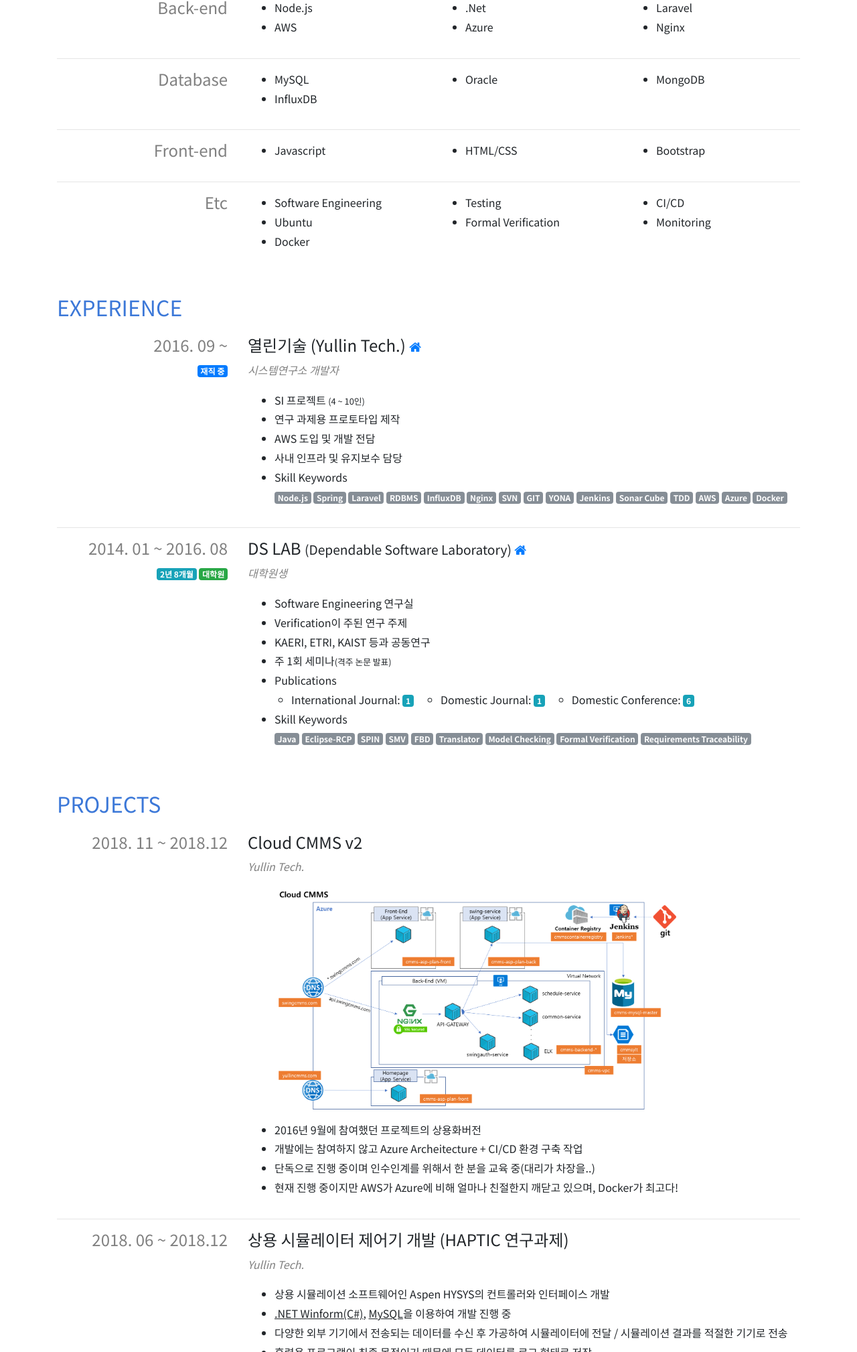
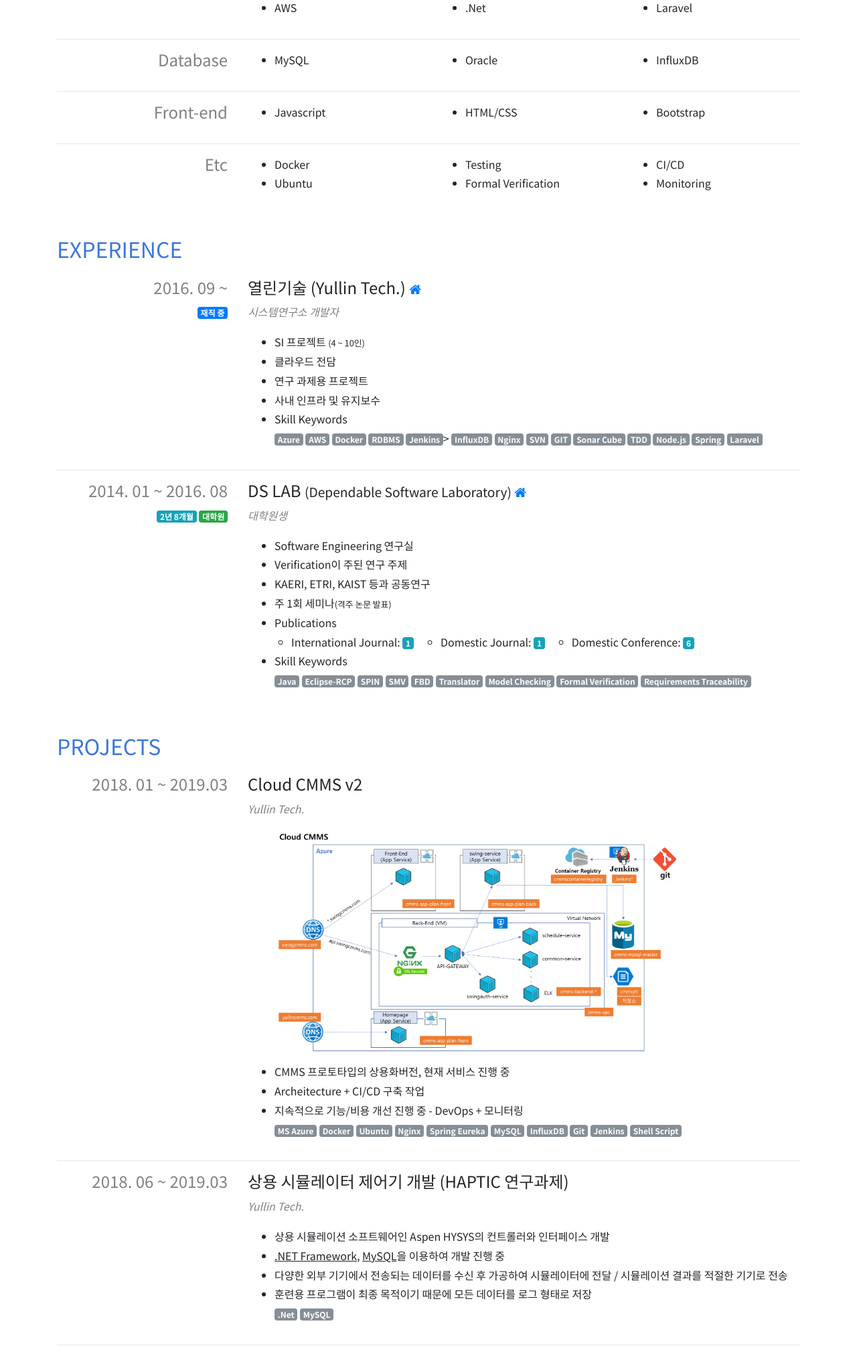
Before and after one commit to radic2510/resume, a website: page index.html in a window 1280 px wide. Shown: the part 782-2800 px from the top of the page at 67% size. Drawn offline with nearby package versions, Linux system fonts and the light colour scheme.

Commit message:
a little update

```diff
--- a/index.html
+++ b/index.html
@@ -96,9 +96,9 @@
         </div>
         <div class="col-12 col-md-9">
           <p></p>
-          <p>Software Engineering에 뿌리를 두고 테스팅과 검증 부분에 대하여 계속해서 고민해가고 있는 개발자입니다.</p>
-          <p>다양한 언어와 다양한 DB, 다양한 환경에서 프로젝트를 수행해왔으며 완전한 JS Full Stack을 목표로 정진하고 있습니다. 언제나 요구사항에 유연하게 대처할 수 있도록 유지 보수와 확장성, 가변성을 고려하고 부끄럽지 않은 코드를 만들기 위해서 한줄 한줄에 200%의 노력을 쏟고 있습니다.</p>
-          <p>새로운 지식을 접하는 것을 병적으로 좋아합니다. 개발 커뮤니티를 통해서 다른 개발자들과 지속해서 교류하여 저 자신의 부족한 점을 깨닫고 다양한 세미나와 강좌에 참여하여 견문을 넓히고 노하우를 배워가는 것이 너무나도 즐겁습니다. </p>
+          <p>Software Engineering으로 뿌리를 튼튼하게 두고 열심히 나무를 키워가고 있는 개발자(?)입니다.</p>
+          <p>다양한 언어와 다양한 DB, 다양한 환경에서 다양한 프로젝트로 경험을 쌓아가고 훗날 Full Stack 개발자라고 당당하게 얘기할 수 있도록 정진하고 있습니다. 그런데 지금은 DevOps에 매료되어 있는 상황입니다. <strike>삼천포..</strike></p>
+          <p>새로운 지식을 접하는 것을 병적으로 좋아합니다. 커뮤니티와 스터디를 통해서 다른 개발자들과 지속해서 교류하여 저 자신의 부족한 점을 깨닫고 다양한 세미나와 강좌에 참여하여 견문을 넓히고 노하우를 배워가는 것이 너무나도 즐겁습니다. </p>
         </div>
       </div>
       <!-- Introduce End -->
@@ -113,6 +113,7 @@
                   SKILLS
                 </span>
               </h2>
+
             </div>
           </div>
           <div class="row">
@@ -134,20 +135,20 @@
                 <div class="col">
                   <ul>
                     <li>
-                      .Net
+                      Azure
                     </li>
                     <li>
-                      Azure
+                      .Net
                     </li>
                   </ul>
                 </div>
                 <div class="col">
                   <ul>
                     <li>
-                      Laravel
+                      Nginx
                     </li>
                     <li>
-                      Nginx
+                      Laravel
                     </li>
                   </ul>
                 </div>
@@ -167,9 +168,6 @@
                     <li>
                       MySQL
                     </li>
-                    <li>
-                      InfluxDB
-                    </li>
                   </ul>
                 </div>
                 <div class="col">
@@ -182,7 +180,7 @@
                 <div class="col">
                   <ul>
                     <li>
-                      MongoDB
+                      InfluxDB
                     </li>
                   </ul>
                 </div>
@@ -232,13 +230,10 @@
                 <div class="col">
                   <ul>
                     <li>
-                      Software Engineering
+                      Docker
                     </li>
                     <li>
                       Ubuntu
-                    </li>
-                    <li>
-                      Docker
                     </li>
                   </ul>
                 </div>
@@ -298,26 +293,26 @@
                   <i class="gray">시스템연구소 개발자</i>
                   <ul class="pt-3">
                     <li>SI 프로젝트 <small>(4 ~ 10인)</small></li>
-                    <li>연구 과제용 프로토타입 제작</li>
-                    <li>AWS 도입 및 개발 전담</li>
-                    <li>사내 인프라 및 유지보수 담당</li>
+                    <li>클라우드 전담</li>
+                    <li>연구 과제용 프로젝트</li>
+                    <li>사내 인프라 및 유지보수</li>
                     <li><strong>Skill Keywords</strong></li>
                     <div>
-                      <span class="badge badge-secondary">Node.js</span>
-                      <span class="badge badge-secondary">Spring</span>
-                      <span class="badge badge-secondary">Laravel</span>
+
+                      <span class="badge badge-secondary">Azure</span>
+                      <span class="badge badge-secondary">AWS</span>
+                      <span class="badge badge-secondary">Docker</span>
                       <span class="badge badge-secondary">RDBMS</span>
+                      <span class="badge badge-secondary">Jenkins</span>>
                       <span class="badge badge-secondary">InfluxDB</span>
                       <span class="badge badge-secondary">Nginx</span>
                       <span class="badge badge-secondary">SVN</span>
                       <span class="badge badge-secondary">GIT</span>
-                      <span class="badge badge-secondary">YONA</span>
-                      <span class="badge badge-secondary">Jenkins</span>
                       <span class="badge badge-secondary">Sonar Cube</span>
                       <span class="badge badge-secondary">TDD</span>
-                      <span class="badge badge-secondary">AWS</span>
-                      <span class="badge badge-secondary">Azure</span>
-                      <span class="badge badge-secondary">Docker</span>
+                      <span class="badge badge-secondary">Node.js</span>
+                      <span class="badge badge-secondary">Spring</span>
+                      <span class="badge badge-secondary">Laravel</span>
                     </div>
                   </ul>
                 </div>
@@ -391,7 +386,7 @@
             <div class="col">
               <div class="row">
                 <div class="col-md-3 col-12 text-md-right">
-                  <h4 class="gray">2018. 11 ~ 2018.12</h4>
+                  <h4 class="gray">2018. 01 ~ 2019.03</h4>
                 </div>
                 <div class="col-md-9 col-12">
                   <h4>Cloud CMMS v2</h4>
@@ -400,10 +395,21 @@
                     <div class="pb-3">
                         <img class="project-img img-fluid rounded" src="static/image/Azure_architecture_yullin.png" alt="CMMS AWS archeitecture" title="CMMS 개발 당시의 AWS 구조">
                     </div>
-                    <li>2016년 9월에 참여했던 프로젝트의 상용화버전</li>
-                    <li>개발에는 참여하지 않고 Azure Archeitecture + CI/CD 환경 구축 작업</li>
-                    <li>단독으로 진행 중이며 인수인계를 위해서 한 분을 교육 중(대리가 차장을..)</li>
-                    <li>현재 진행 중이지만 AWS가 Azure에 비해 얼마나 친절한지 깨닫고 있으며, Docker가 최고다!</li>
+                    <li>CMMS 프로토타입의 상용화버전, 현재 서비스 진행 중</li>
+                    <li>Archeitecture + CI/CD 구축 작업</li>
+                    <li>지속적으로 기능/비용 개선 진행 중 - DevOps + 모니터링</li>
+                    <div>
+                      <span class="badge badge-secondary">MS Azure</span>
+                      <span class="badge badge-secondary">Docker</span>
+                      <span class="badge badge-secondary">Ubuntu</span>
+                      <span class="badge badge-secondary">Nginx</span>
+                      <span class="badge badge-secondary">Spring Eureka</span>
+                      <span class="badge badge-secondary">MySQL</span>
+                      <span class="badge badge-secondary">InfluxDB</span>
+                      <span class="badge badge-secondary">Git</span>
+                      <span class="badge badge-secondary">Jenkins</span>
+                      <span class="badge badge-secondary">Shell Script</span>
+                    </div>
                   </ul>
                 </div>
               </div>
@@ -411,7 +417,7 @@
 
               <div class="row">
                 <div class="col-md-3 col-12 text-md-right">
-                  <h4 class="gray">2018. 06 ~ 2018.12</h4>
+                  <h4 class="gray">2018. 06 ~ 2019.03</h4>
                 </div>
 
                 <div class="col-md-9 col-12">
@@ -419,9 +425,13 @@
                   <i class="gray">Yullin Tech.</i>
                   <ul class="pt-3">
                     <li>상용 시뮬레이션 소프트웨어인 Aspen HYSYS의 컨트롤러와 인터페이스 개발</li>
-                    <li><b><ins>.NET Winform(C#)</ins></b>, <b><ins>MySQL</ins></b>을 이용하여 개발 진행 중</li>
+                    <li><b><ins>.NET Framework</ins></b>, <b><ins>MySQL</ins></b>을 이용하여 개발 진행 중</li>
                     <li>다양한 외부 기기에서 전송되는 데이터를 수신 후 가공하여 시뮬레이터에 전달 / 시뮬레이션 결과를 적절한 기기로 전송</li>
                     <li>훈련용 프로그램이 최종 목적이기 때문에 모든 데이터를 로그 형태로 저장</li>
+                    <div>
+                      <span class="badge badge-secondary">.Net</span>
+                      <span class="badge badge-secondary">MySQL</span>
+                    </div>
                   </ul>
                 </div>
               </div>
@@ -444,6 +454,15 @@
                     <li>별개의 과제 팀에서 Kafka로 메시지를 보내어 구독만 수행</li>
                     <li>정적 분석 외의 외부 업체의 코드 안전성 검사 수행</li>
                     <li>오픈소스를 제대로 사용하기 위해서 어떻게 접근해야하는지 배울 수 있었던 프로젝트였습니다. </li>
+                    <div>
+                      <span class="badge badge-secondary">Spring</span>
+                      <span class="badge badge-secondary">MariaDB</span>
+                      <span class="badge badge-secondary">Opengraph</span>
+                      <span class="badge badge-secondary">Highcharts</span>
+                      <span class="badge badge-secondary">Jenkins</span>
+                      <span class="badge badge-secondary">Sonar Cube</span>
+                      <span class="badge badge-secondary">Kafka</span>
+                    </div>
                   </ul>
                 </div>
               </div>
@@ -461,10 +480,14 @@
                         <img class="project-img img-fluid rounded" src="static/image/ecms_yullin.png" alt="ECMS Archeitecture" title="ECMS Archeitecture">
                     </div>
                     <li>공장 내 통합 모니터링 시스템 구축</li>
-                    <li><b><ins>Spring</ins></b>, .Net, <b><ins>Oracle 12c</ins></b>, SAP, <b><ins>InfluxDB</ins></b> 사용</li>
+                    <li>Spring, .Net, <b><ins>Oracle 12c</ins></b>, SAP, <b><ins>InfluxDB</ins></b> 사용</li>
                     <li>공장 내 모든 모니터링 장비에서 Raw Data를 수집하여 Oracle Procedure를 활용하여 데이터 분류 및 가공</li>
                     <li>실시간 모니터링이 필요한 부분에서는 Influx Data의 TICK Stack을 이용하여 모니터링 & 알람 시스템 구축</li>
                     <li>프로젝트의 코어 부분을 단독으로 맡아서 수행한다는 것의 중압감을 제대로 느꼈습니다... <del>잘난척 절대 금지..</del></li>
+                    <div>
+                      <span class="badge badge-secondary">Oracle</span>
+                      <span class="badge badge-secondary">InfluxDB</span>
+                    </div>
                   </ul>
                 </div>
               </div>
@@ -483,6 +506,10 @@
                     <li>데이터와 Procedure, Trigger, 암호화를 포함한 모든 데이터 확인</li>
                     <li>다양한 시스템이 참조하고 있는 DB를 건드릴 경우 발생할 수 있는 극한 상황 경험</li>
                     <li class="gray"><del>첫 상주 프로젝트 + 곧 입대 + 야근으로 최고로 정신없는 한달</del></li>
+                    <div>
+                      <span class="badge badge-secondary">Oracle</span>
+                      <span class="badge badge-secondary">MS-SQL</span>
+                    </div>
                   </ul>
                 </div>
               </div>
@@ -508,6 +535,12 @@
                       혼자서 신기술(AWS)를 담당하게 되었을 때 어떤 방향으로 임해야하는지에 대하여 느꼈습니다.<br>
                       독학을 베이스로 세미나, 지인 찬스 등 다양한 리소스 활용할 수있는 경험이 되었습니다.
                     </li>
+                    <div>
+                      <span class="badge badge-secondary">Laravel</span>
+                      <span class="badge badge-secondary">MySQL</span>
+                      <span class="badge badge-secondary">AWS</span>
+                      <span class="badge badge-secondary">Docker</span>
+                    </div>
                   </ul>
                 </div>
               </div>
@@ -531,7 +564,7 @@
             <div class="col">
               <div class="row">
                 <div class="col-md-3 col-12 text-md-right">
-                  <h4 class="gray">2018</h4>
+                  <h4 class="gray">2018 ~</h4>
                 </div>
 
                 <div class="col-md-9 col-12">
@@ -541,7 +574,12 @@
                     <li>범용으로 사용할 수 있는 관리 도구로 재고관리와 고객관리, 매출관리 등의 기능을 지속적으로 추가할 수 있도록</li>
                     <li><b><ins>JS Full Stack</ins></b>, <b><ins>MySQL</ins></b>을 이용하여 개발 진행 중</li>
                     <li>Front-end 쪽 구현에 <b><ins>Vue.js</ins></b>를 적용해보기 위해서 공부중</li>
-                    <li>현재 진행률 10%...? <del>올해 안으로</del> 2019년도 상반기까지 1차 완성품이 나오는 것을 목적으로~</li>
+                    <li>현재 진행률 10%...? <del>올해 안으로</del> 2019년 안으로는 1차 완성품이 나오는 것을 목적으로</li>
+                    <div>
+                      <span class="badge badge-secondary">Node.js</span>
+                      <span class="badge badge-secondary">MySQL</span>
+                      <span class="badge badge-secondary">Vue.js</span>
+                    </div>
                   </ul>
                 </div>
               </div>
@@ -563,6 +601,15 @@
                     <li>라즈베리파이를 이용해서 온도 체크 후 IR 센서로 에어컨 On/Off 기능 추가</li>
                     <li><del>서버 사망의 대대분 원인이 한 여름 공랭시스템 + 미니에어컨..</del></li>
                     <li>완성품을 사내에 공개 후 상품화까지 고려되었지만 InfluxDB만을 다른 프로젝트에서 활용해보는 것으로 마무리</li>
+                    <div>
+                      <span class="badge badge-secondary">Raspberry Pi</span>
+                      <span class="badge badge-secondary">Node.js</span>
+                      <span class="badge badge-secondary">MySQL</span>
+                      <span class="badge badge-secondary">Telegraf</span>
+                      <span class="badge badge-secondary">InfluxDB</span>
+                      <span class="badge badge-secondary">Chronograf</span>
+                      <span class="badge badge-secondary">Kapacitor</span>
+                    </div>
                   </ul>
                 </div>
               </div>
@@ -668,7 +715,7 @@
           <div class="footer text-center">
             <small>CSS by <a href="https://getbootstrap.com/" target="_blank">Bootstrap 4</a>.</small><br/>
             <small>Inspired by Postings (<a href="https://blog.outsider.ne.kr/1234" target="_blank">Outsider</a> & <a href="http://woowabros.github.io/experience/2017/07/17/resume.html">Inbon Kuh</a>)</small><br/>
-            <small>Dec 27 18, <a href="https://github.com/radic2510/resume/commits/master" target="_blank">Update Note. </a><a href="https://github.com/radic2510/resume" target="_blank"><i class="fa fa-github"></i> Github</a></small>
+            <small>Mar 29 19, <a href="https://github.com/radic2510/resume/commits/master" target="_blank">Update Note. </a><a href="https://github.com/radic2510/resume" target="_blank"><i class="fa fa-github"></i> Github</a></small>
           </div>
         </div>
       </div>
```
Also changed, not shown: 1 other file.
